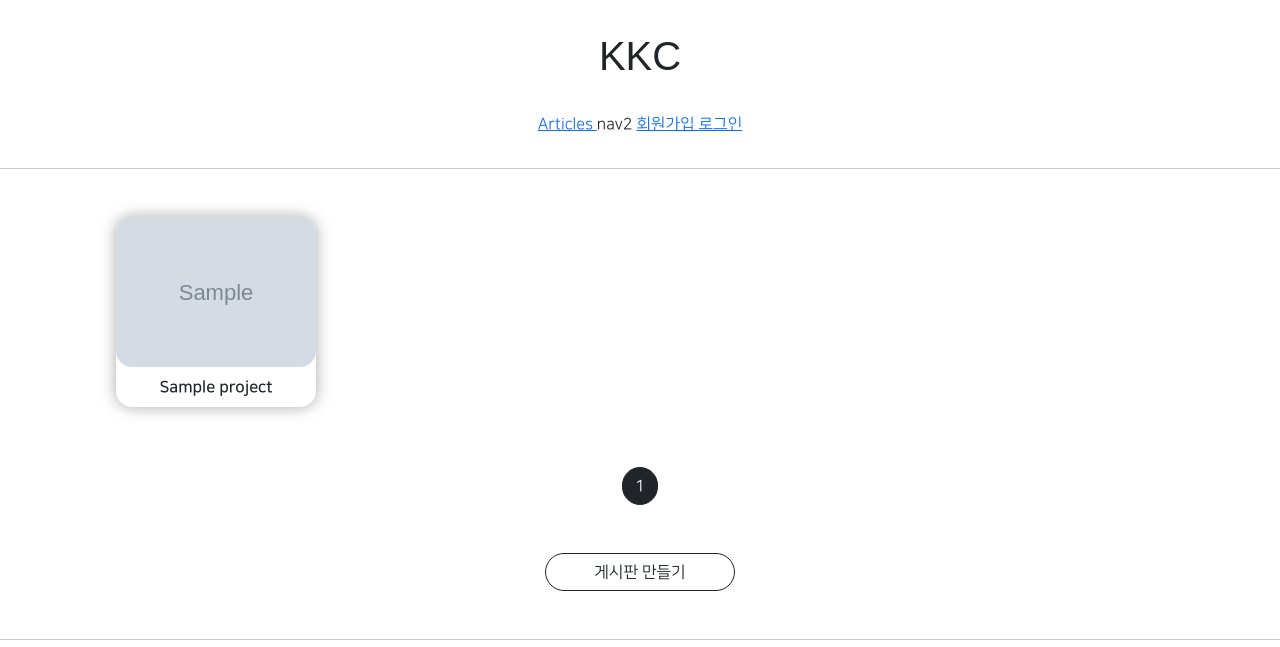
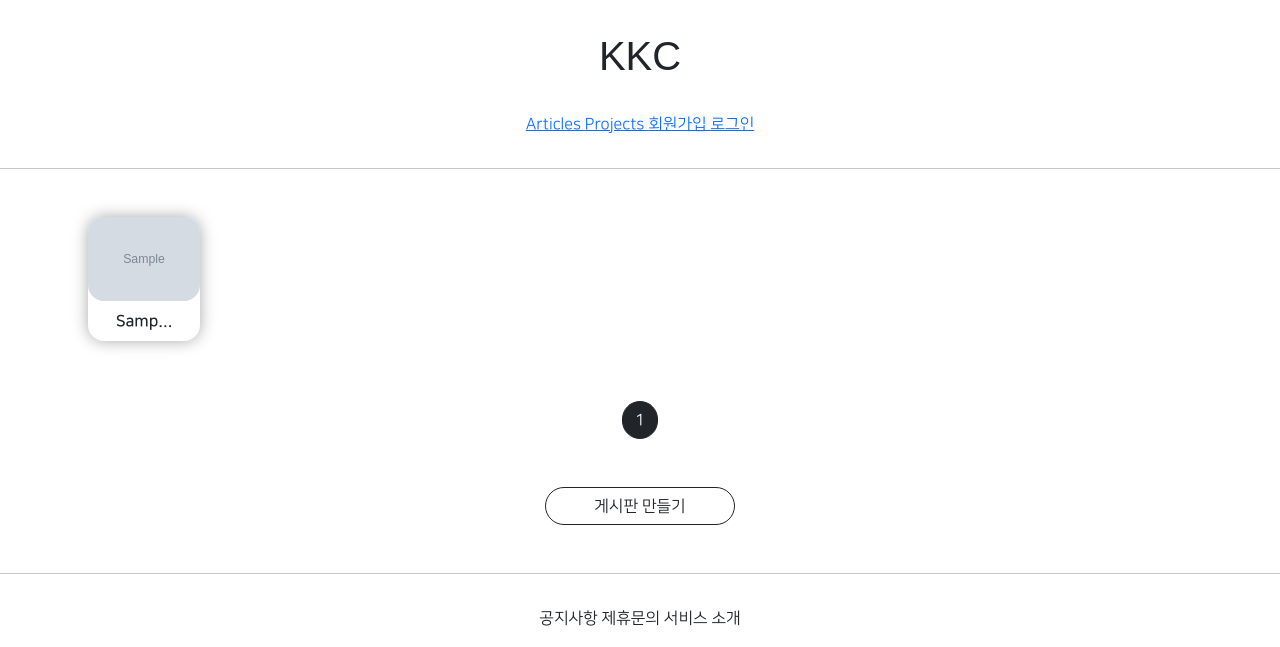
Before and after one commit to grothendieck918/practice_01, a Django app: page /projects/list/ in a window 1280 px wide. Shown: the top 647 px of the page. Run offline with Django 3.2, Linux system fonts and the light colour scheme; tables that the repository leaves empty hold one stand-in row (values such as "Sample post"); grey boxes marked "Sample" are stand-in pictures; parts of the project's set-up code (start-up, migrations or seed data) failed here and were passed over; some libraries are stand-ins or nearby versions; some web fonts are replaced.

Commit message:
2021.08.18 1ban practice 3

```diff
--- a/projectapp/templates/projectapp/list.html
+++ b/projectapp/templates/projectapp/list.html
@@ -9,8 +9,8 @@
             margin: 0 auto;
         }
         .container div {
-            width: 45%;
-            max-width: 200px;
+            {#width: 45%;#}
+            {#max-width: 200px;#}
             {#height: 500px;#}
             display: flex;
             justify-content: center;
@@ -20,7 +20,9 @@
             box-shadow: 0 0 1rem darkgrey;
         }
         div img {
-            width: 100%;
+            width: 7rem;
+            width: 7rem;
+            object-fit: cover;
             border-radius: 1rem;
         }
 
@@ -37,7 +39,7 @@
                 <a href="{% url 'projectapp:detail' pk=project.pk %}">
                     <img src="{{ project.image.url }}" alt="">
                 </a>
-            <span class="NNS_B m-2">{{ project.name }}</span>
+            <span class="NNS_B m-2">{{ project.name | truncatechars:7 }}</span>
             </div>
         {% endfor %}
 
--- a/templates/header.html
+++ b/templates/header.html
@@ -7,7 +7,9 @@
         <span><a href="{% url 'articleapp:list' %}">
             Articles
         </a></span>
-        <span>nav2</span>
+        <span><a href="{% url 'projectapp:list' %}">
+            Projects
+        </a></span>
 
         {% if not user.is_authenticated %}
         <span>
```
